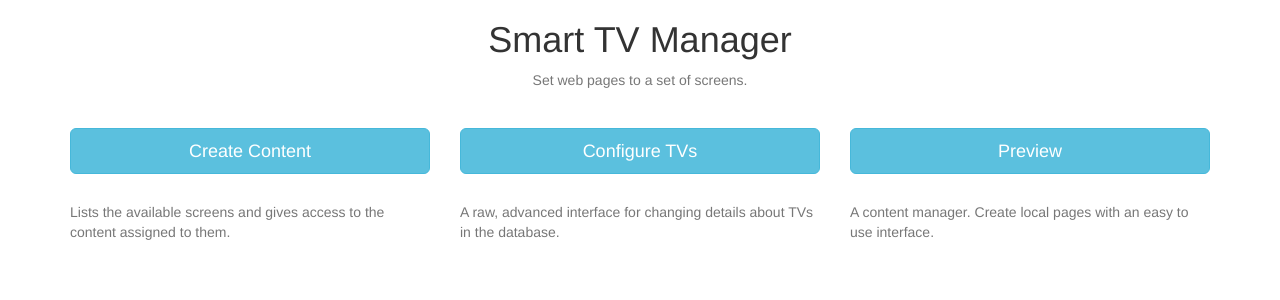
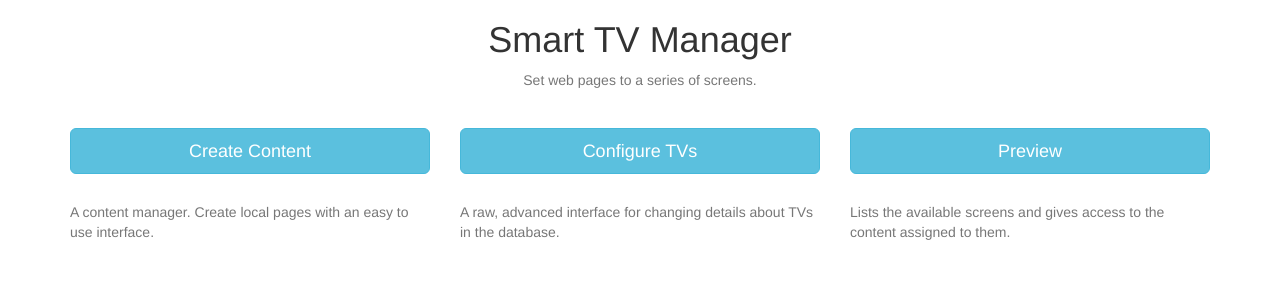
Before and after one commit to bchopson/smarttv_manager, a Django app: template smarttv_manager/templates/smarttv_manager/index.html in a window 1280 px wide. Shown: the top 300 px of the page. Run offline with Django 3.2, Linux system fonts and the light colour scheme; the template is opened without the code that fills it, so the values that code supplies are empty; some libraries are stand-ins or nearby versions.

```diff
--- a/smarttv_manager/templates/smarttv_manager/index.html
+++ b/smarttv_manager/templates/smarttv_manager/index.html
@@ -11,7 +11,7 @@
 <body>
     <div class="container">
         <h1 class="text-center">Smart TV Manager</h1>
-        <p class="text-muted text-center">Set web pages to a set of screens.</p>
+        <p class="text-muted text-center">Set web pages to a series of screens.</p>
         <div class="row" style="padding-top: 2em;">
             <div class="col-md-4">
                 <a href="cms"><button class="btn btn-info btn-lg btn-block" data-toggle="tooltip" data-placement="left" title="Tooltip on left">Create Content</button></a>
@@ -25,13 +25,13 @@
         </div>
         <div class="row" style="padding-top: 2em;">
             <div class="col-md-4">
-                <p class="text-muted">Lists the available screens and gives access to the content assigned to them.</p>
+                <p class="text-muted">A content manager. Create local pages with an easy to use interface.</p>
             </div>
             <div class="col-md-4">
                 <p class="text-muted">A raw, advanced interface for changing details about TVs in the database.</p>
             </div>
             <div class="col-md-4">
-                <p class="text-muted">A content manager. Create local pages with an easy to use interface.</p>
+                <p class="text-muted">Lists the available screens and gives access to the content assigned to them.</p>
             </div>
         </div>
     </div>
```
